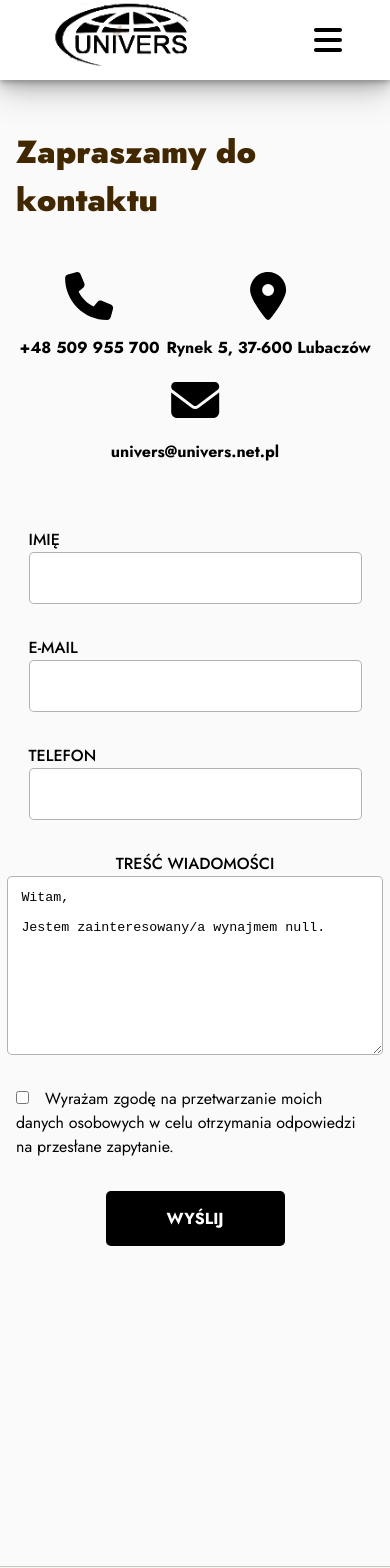
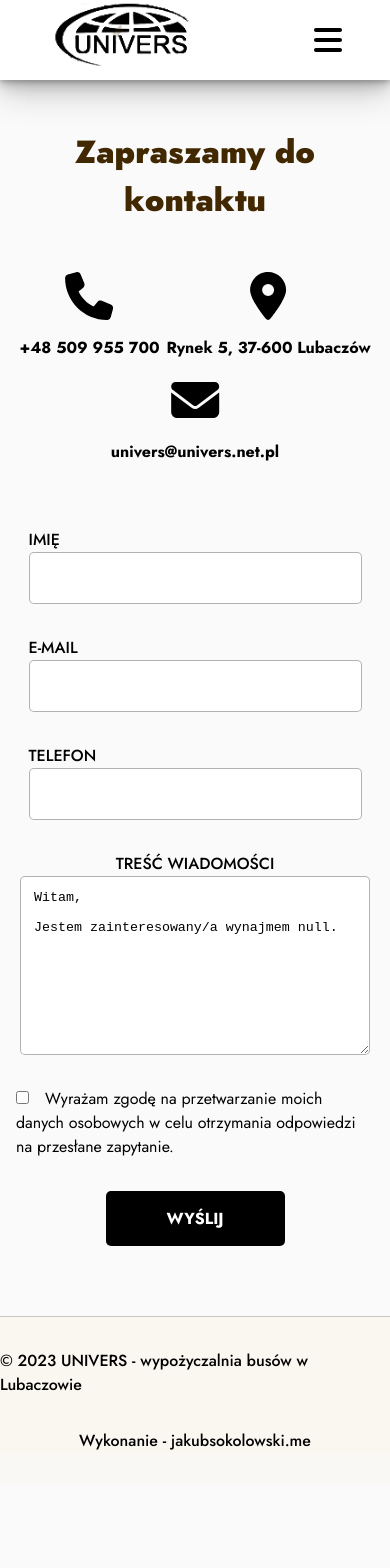
Before and after one commit to JohnnyFalcon/univers_buses, a React (Vite) app: page /1/kontakt in a window 390 px wide. Shown: the top 1568 px of the page. After the commit the page ends 1485 px from the top, so only its background shows below. Built offline with nearby package versions, Linux system fonts and the light colour scheme.

Commit message:
Update mobile responsivnes

```diff
--- a/index.html
+++ b/index.html
@@ -10,6 +10,10 @@
       rel="stylesheet"
     />
     <meta name="viewport" content="width=device-width, initial-scale=1.0" />
+    <meta
+      name="description"
+      content="Wynajmij bus lub autobus na każdą okazję w świetnej cenie! Zarezerwuj e-mailowo lub telefonicznie już dziś."
+    />
     <title>Univers | Wypożyczalnia busów</title>
   </head>
   <body>
--- a/src/App.scss
+++ b/src/App.scss
@@ -1,23 +1,8 @@
 .footer-div {
-    position: absolute;
+    position: relative;
     bottom: 0;
     width: 100%;
     padding-bottom: 2em;
     background-color: rgba(251, 238, 224, 0.2);
+    margin-top: 4.4em;
 }
-
-@media screen and (max-width: 800px) {
-    .footer-div {
-        position: relative;
-
-        margin-top: 20em;
-
-    }
-}
-
-@media screen and (max-width: 1800px) {
-    .footer-div {
-        position: relative;
-
-    }
-}
--- a/src/components/Contact/contact.scss
+++ b/src/components/Contact/contact.scss
@@ -136,7 +136,15 @@ $main-dark: #422800;
 
 @media screen and (max-width: 800px) {
     .contact-section {
+        h2 {
+            text-align: center;
+        }
+
         .inputs {
+
+            textarea {
+                width: 90%;
+            }
 
             justify-content: center;
 
--- a/src/index.css
+++ b/src/index.css
@@ -34,6 +34,8 @@ section#fleet {
 }
 
 @media (max-width: 800px) {
+  body {}
+
   section#contact {
     scroll-margin-top: 3em;
   }
@@ -47,6 +49,8 @@ section#fleet {
   }
 
 }
+
+
 
 body {
 
--- a/src/pages/Home/home.scss
+++ b/src/pages/Home/home.scss
@@ -75,9 +75,10 @@ $main-dark: #422800;
             display: flex;
             justify-content: center;
             align-items: center;
+            text-align: center;
             flex-direction: column;
             left: unset !important;
-
+            transform: scale(0.8);
         }
     }
 
@@ -95,7 +96,7 @@ $main-dark: #422800;
             border: 3px solid $main-dark;
             border-radius: 1em;
             box-shadow: rgba(0, 0, 0, 0.19) 0px 10px 20px, rgba(0, 0, 0, 0.23) 0px 6px 6px;
-            margin: 0 1em;
+
             text-align: center;
             animation: fade-in 3s cubic-bezier(0.26, 0.54, 0.32, 1) 0s forwards;
             width: 400px;
@@ -131,6 +132,10 @@ $main-dark: #422800;
     @media screen and (max-width: 800px) {
         .key-points {
             padding: 0 1em;
+
+            div {
+                margin: 1em 0;
+            }
         }
     }
 
@@ -225,6 +230,7 @@ $main-dark: #422800;
 
                 margin: 1em 0;
                 width: 25em;
+
                 background-size: 140%;
                 background-position: center 80%;
                 border: 1px solid $main-dark;
@@ -266,7 +272,11 @@ $main-dark: #422800;
 
 
 
-
+        @media screen and (max-width: 800px) {
+            .bus {
+                transform: scale(0.8);
+            }
+        }
 
     }
 
--- a/src/pages/SingleBus/single_bus.scss
+++ b/src/pages/SingleBus/single_bus.scss
@@ -3,14 +3,14 @@ $main-dark: #422800;
 
 .main-single-bus {
     position: relative;
+    height: 100%;
     display: flex;
     align-items: center;
     justify-content: space-around;
 
-    height: 100vh;
     flex-wrap: wrap;
-    position: relative;
-    padding: 0 7em;
+    padding: 0 1em;
+    padding-top: 10em;
 
 
     hr {
@@ -124,11 +124,25 @@ $main-dark: #422800;
 
 }
 
+@media screen and (max-width: 1780px) {
+    .main-single-bus {
+        padding-top: 4em;
+
+
+
+        hr {
+            display: none;
+        }
+
+    }
+
+}
+
 
 
 @media screen and (max-width: 800px) {
     .main-single-bus {
-        padding: 0 1em;
+        padding: 1em 1em;
 
         hr {
 
@@ -151,16 +165,17 @@ $main-dark: #422800;
 
 }
 
-@media screen and (max-width: 1780px) {
+@media screen and (max-width: 500px) {
+
     .main-single-bus {
-        padding-top: 4em;
 
 
 
-        hr {
-            display: none;
+        .swiper-div {
+
+            transform: scale(0.8);
         }
 
+
     }
-
 }
```
